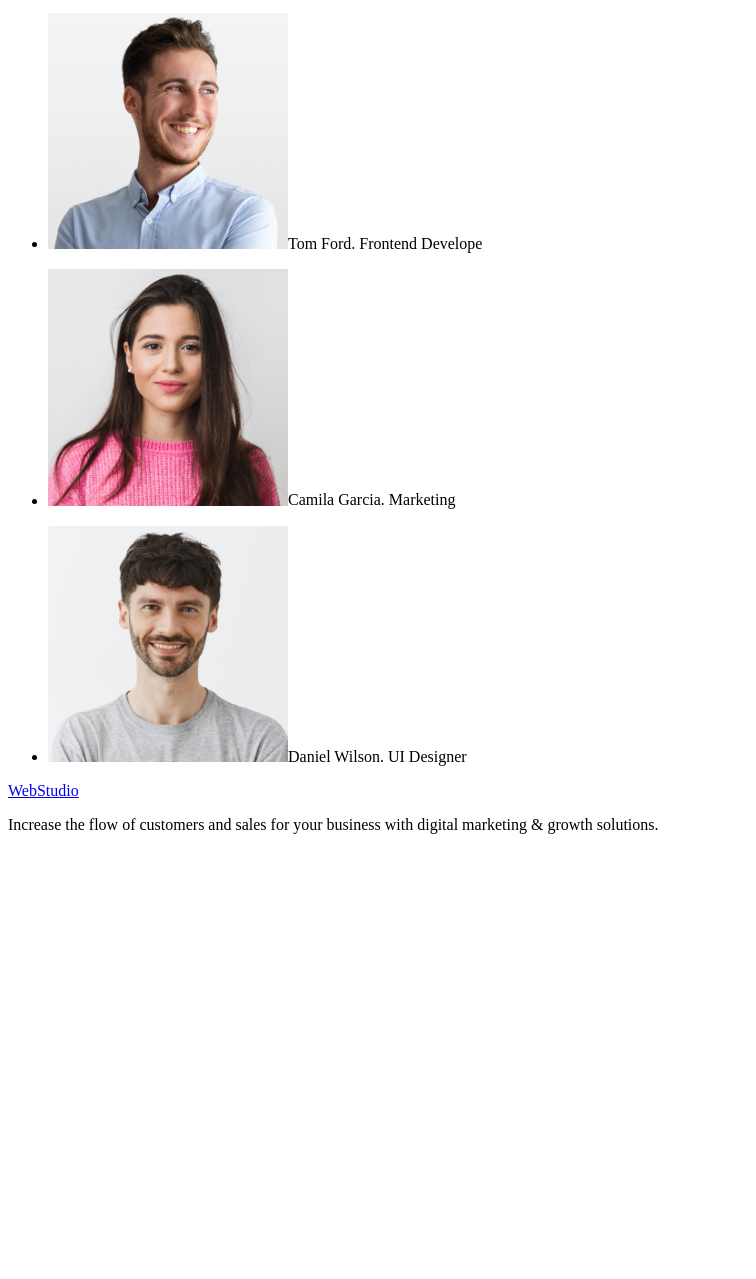
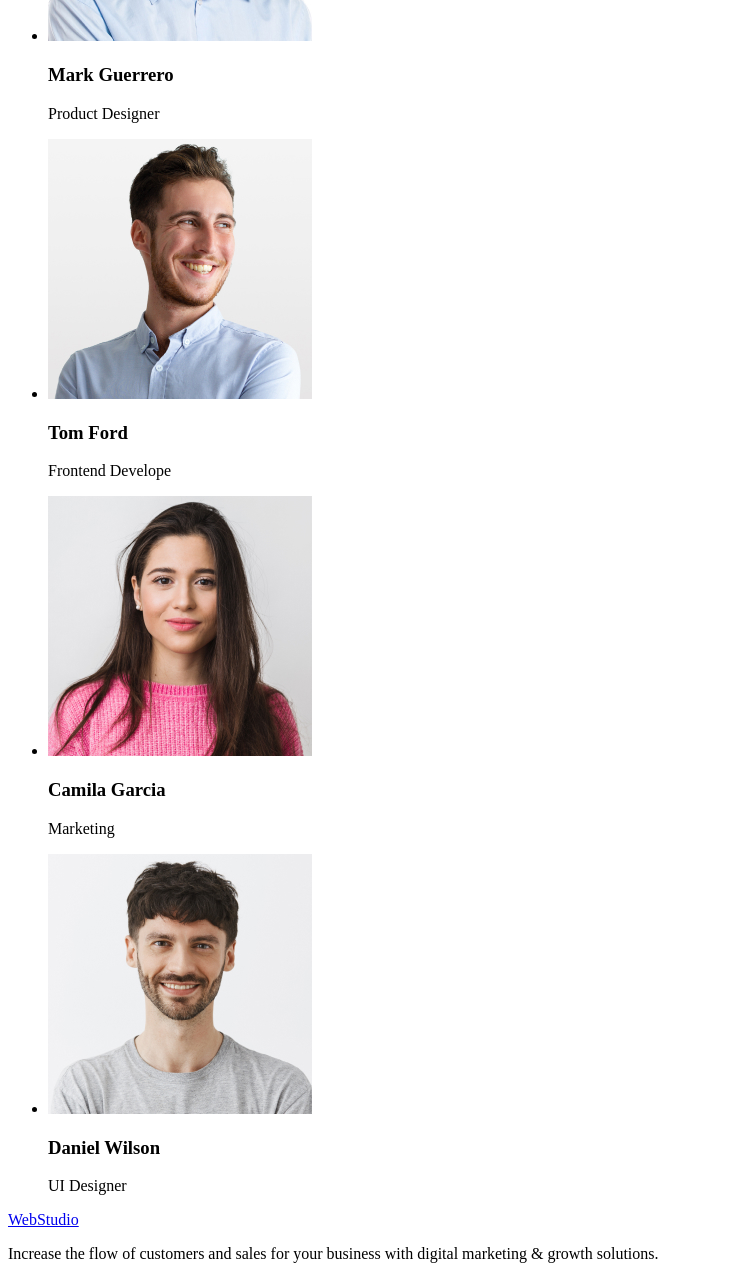
Before and after one commit to StetsyukRoman/goit-markup-hw-01, a plain HTML site: page index.html in a window 1280 px wide. Shown: the part 906-2185 px from the top of the page, without its empty margins (0-756 px from the left). Before the commit the page ends 1756 px from the top, so only its background shows below. Drawn offline with Linux system fonts and the light colour scheme.

Commit message:
variant4.3 last HW1

```diff
--- a/index.html
+++ b/index.html
@@ -26,17 +26,13 @@
                 </address>
         </header>
 
-
-        <!--Основна інформація по сторінці-->
         <main>
-
-            <h1>
-                Effective Solutions<br>for Your Business
-            </h1>
+            <section>
+                <h1>Effective Solutions<br>for Your Business</h1>
                             <button type="button">Order Service</button>
-
-
-
+            </section>
+            <section>
+                <h2>Advantages</h2>
                 <ul>
                     <li>
                         <h3>Strategy</h3>
@@ -55,27 +51,33 @@
                         <p>Design practice focused on digital experiences. We bring forth a deep passion for problem-solving</p>
                     </li>
                 </ul>
-
-
-
+            </section>
+            <section>
                 <h2>Our Team</h2>
                     <ul>
                        <li>
-                        <p><a href=""> <img src="./images/1.jpg" width="240" alt="Photo Mark Guerrer"></a>Mark Guerrero. Product Designer</p>
+                           <img src="./images/1.jpg" alt="Photo Mark Guerrer" width="264">
+                           <h3>Mark Guerrero</h3>
+                           <p>Product Designer</p>
                        </li>
                       <li>
-                        <p><a href=""> <img src="./images/2.jpg" width="240" alt="Photo Tom Ford"></a>Tom Ford. Frontend Develope</p>
+                            <img src="./images/2.jpg" alt="Photo Tom Ford" width="264">
+                            <h3>Tom Ford</h3>
+                            <p>Frontend Develope</p>
                         </li>
                         <li>
-                        <p><a href=""> <img src="./images/3.jpg" width="240" alt="Photo Camila Garcia"></a>Camila Garcia. Marketing</p>
+                            <img src="./images/3.jpg" alt="Photo Camila Garcia" width="264">
+                           <h3>Camila Garcia</h3>
+                            <p>Marketing</p>
                        </li>
                         <li>
-                        <p><a href=""> <img src="./images/4.jpg" width="240" alt="Fhoto Daniel Wilson"></a>Daniel Wilson. UI Designer</p>
+                            <img src="./images/4.jpg" alt="Fhoto Daniel Wilson" width="264">
+                            <h3>Daniel Wilson</h3>
+                            <p>UI Designer</p>
                         </li>
                     </ul>
-
+            </section>
         </main>
-
 
         <!--вихідні дані та авторські права-->
         <footer>
```
Lines whose indentation alone changed are shown as unchanged.
